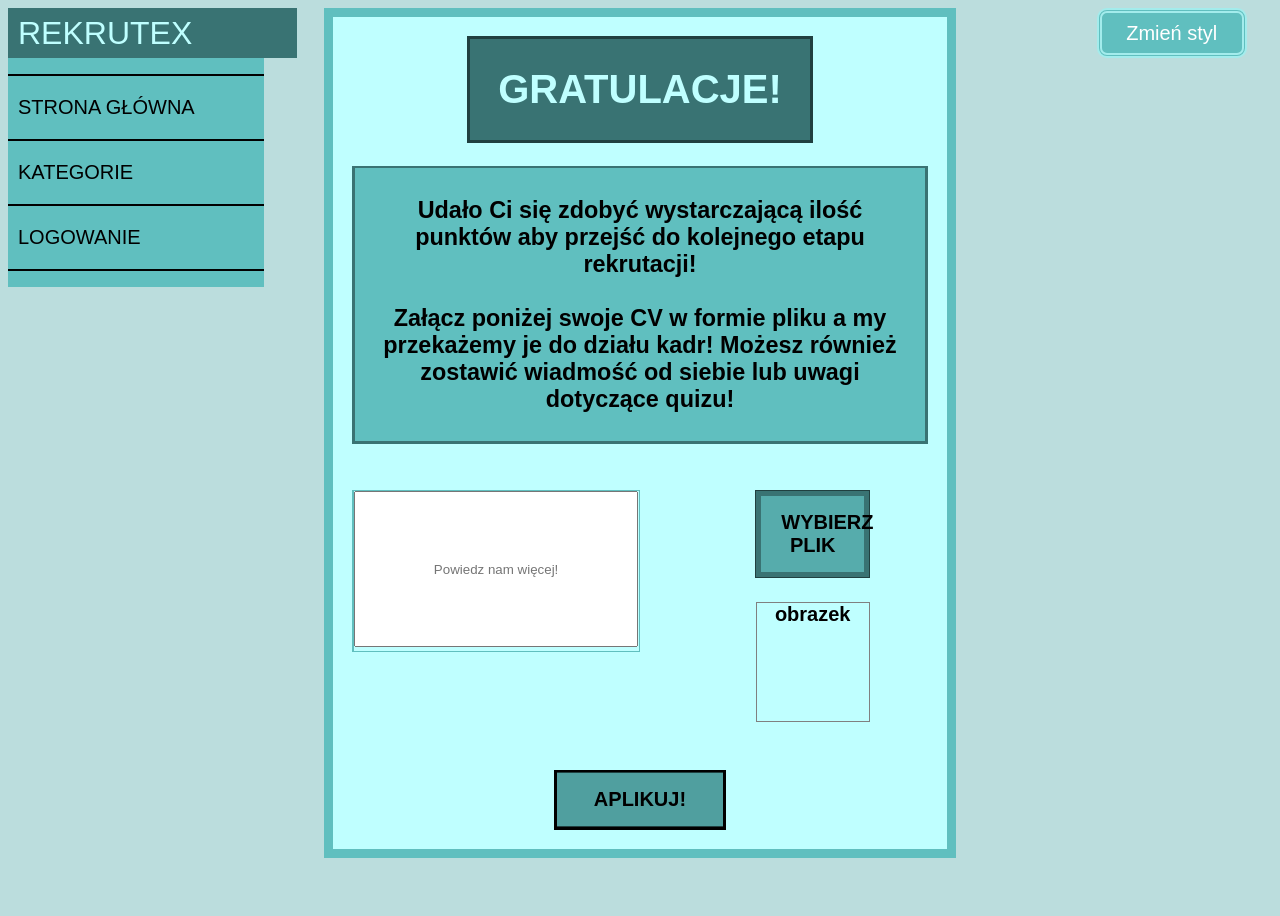
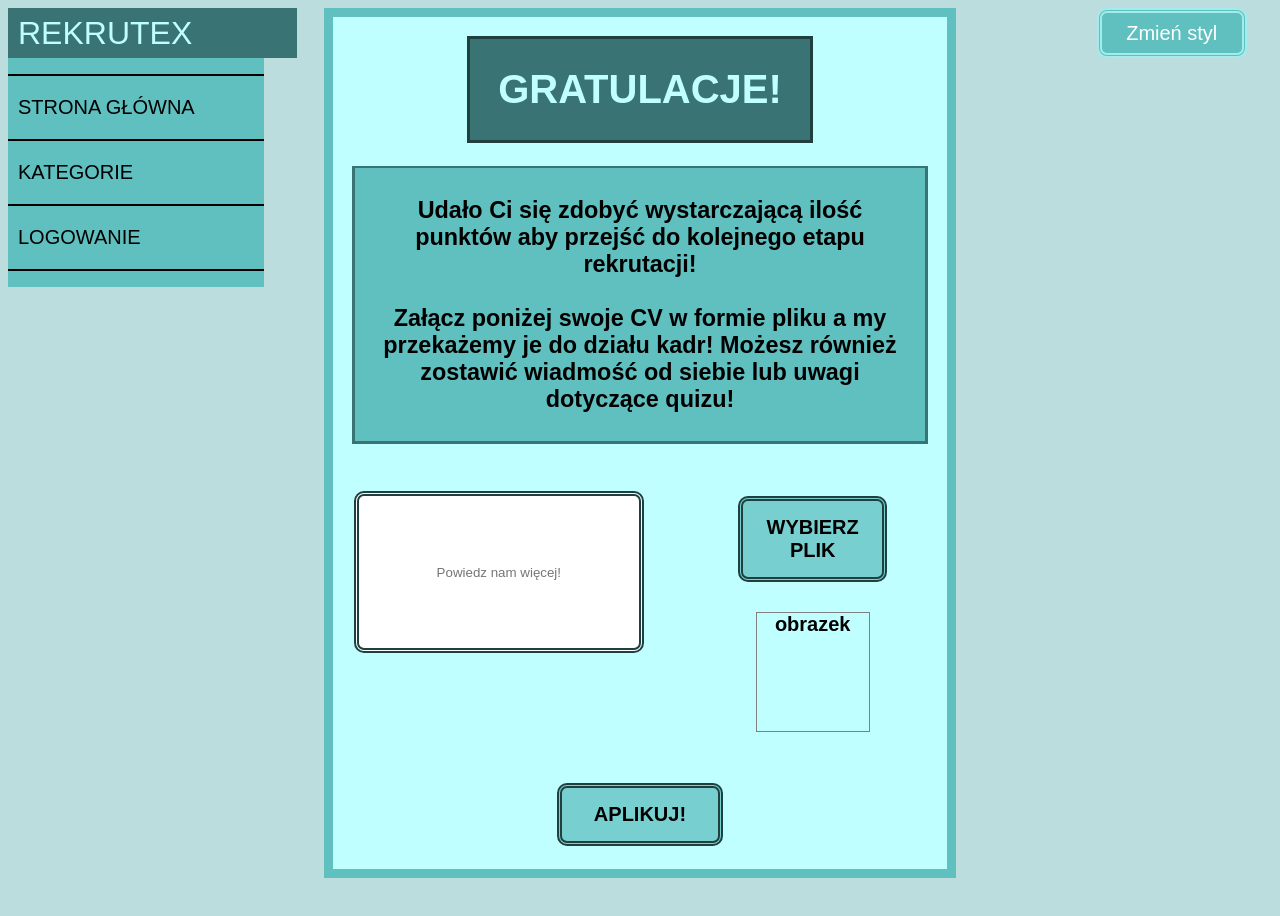
Before and after one commit to AgnieszkaM2/Rekrutex-App, an Angular app in the folder Rekrutex_AngularApp/: page /formularz-kontaktowy in a window 1280 px wide. Shown: the top 916 px of the page. Built offline with nearby package versions, Linux system fonts and the light colour scheme.

Commit message:
Fix dla formularza
Fix stylu dla formularza kontaktowego

```diff
--- a/Rekrutex_AngularApp/src/app/components/formularz-kontaktowy/formularz-kontaktowy.component.css
+++ b/Rekrutex_AngularApp/src/app/components/formularz-kontaktowy/formularz-kontaktowy.component.css
@@ -1,102 +1,63 @@
 #formularz_tlo {
-  align-self: center;
-  background-color: var(--content-bkg);
-  box-sizing: border-box;
-  display: flex;
-  justify-content: center;
   left: 0%;
   padding: 0.5%;
-  position: relative;
-  text-align: center;
   width: 100%;
 }
 #formularz_cialo {
-  background-color: var(--main-div-bkg);
-  box-sizing: border-box;
   padding: 3%;
-  font-family:Arial, Helvetica, sans-serif;
 }
 #formularz_naglowek_tlo {
-  background-color: var(--dark-bkg);
-  box-sizing: border-box;
   padding: 0.5%;
   width: 60%;
   left: 20%;
-  position: relative;
 }
 #formularz_naglowek_cialo {
-  background-color: var(--header-bkg);
-  color:var(--main-div-bkg);
-  box-sizing: border-box;
-  font-weight: bold;
   padding:1px;
 }
 #formularz_tresc_tlo {
-  background-color: var(--header-bkg);
-  box-sizing: border-box;
-  padding: 0.5%;
+
 }
 #formularz_tresc_cialo {
-  background-color: var(--content-bkg);
-  box-sizing: border-box;
   padding-left: 20px;
   padding-right: 20px;
   padding-top: 5px;
   padding-bottom:5px;
 }
 #formularz_interakcja{
-
-    position:relative;
-    display:flex;
-    padding:0px;
+  position:relative;
+  display:flex;
+  padding:0px;
 }
 #formularz_lewo {
-
-  box-sizing: border-box;
-  float:left;
   width:50%;
   left:0%;
   position:relative;
-
 }
 #formularz_prawo {
-  box-sizing: border-box;
-  float: left;
   width: 40%;
   left: 10%;
   position: relative;
-
 }
 #formularz_input_tlo {
-  background-color: var(--content-bkg);
-  box-sizing: border-box;
   padding: 0.5%;
   height: 162px;
-  position: relative;
 }
 #formularz_input_cialo {
-  background-color: var(--main-div-bkg);
-  box-sizing: border-box;
-  position:relative;
   height:100%;
 }
 #formularz_textbox{
-    position:relative;
     width:97%;
     height:150px;
     text-align:center;
+    border: 5px double var(--dark-bkg);
+    border-radius: 10px;
 }
 #formularz_upload_tlo {
-  background-color: var(--dark-bkg);
-  box-sizing: border-box;
   padding: 0.5%;
-  width: 50%;
-  left: 25%;
-  position: relative;
+  width: 70%;
+  left: 15%;
 }
 #formularz_upload_cialo {
-  background-color: var(--header-bkg);
-  box-sizing: border-box;
   font-weight: bold;
   padding:5px;
 }
@@ -116,83 +77,46 @@
   left:25%;
 }
 #formularz_submit_tlo {
-  background-color: #000000;
-  box-sizing: border-box;
   padding: 0.5%;
-  position: relative;
-  float: left;
   width: 30%;
   left: 35%;
 }
 #formularz_submit_cialo {
-  background-color: var(--dark-bkg);
-  box-sizing: border-box;
-  font-weight: bold;
-  color: var(--white-text);
   padding-top: 0.5%;
   padding-bottom: 0.5%;
 }
+#formularz_submit_tlo input[type="submit"] {
 
-#formularz_submit_tlo input[type="submit"] {
-  opacity: 0;
-  position: fixed;
-  width: 0;
 }
-
 #formularz_submit_tlo label {
-  color:var(--text);
-  display: inline-block;
-  width:100%;
-  margin: 0;
-  /* background-color: #60bfbf; */
-  background-color: rgba(var(--content-bkg-rgb),0.75);
-  box-sizing: border-box;
   padding-left: 30px;
   padding-right: 30px;
   padding-top: 15px;
   padding-bottom:15px;
+}
+#formularz_submit_tlo label:hover {
 
 }
-
-#formularz_submit_tlo label:hover {
-  background-color: rgba(var(--content-bkg-rgb),0.5);
-}
-
 #formularz_submit_tlo input[type="submit"]:active + label {
-  background-color: rgba(var(--main-div-bkg-rgb),1);
 
 }
+#formularz_upload_tlo input[type="file"] {
 
-#formularz_upload_tlo input[type="file"] {
-  opacity: 0;
-  position: fixed;
-  width: 0;
 }
-
 #formularz_upload_tlo label {
-  color:var(--text);
-  display: inline-block;
   width:100%;
   margin: 0;
-  /* background-color: #60bfbf; */
-  background-color: rgba(var(--content-bkg-rgb),0.75);
-  box-sizing: border-box;
   padding-left: 20px;
   padding-right: 20px;
   padding-top: 15px;
   padding-bottom:15px;
+}
+#formularz_upload_tlo label:hover {
 
 }
-
-#formularz_upload_tlo label:hover {
-  background-color: rgba(var(--content-bkg-rgb),0.5);
-}
-
 #formularz_upload_tlo input[type="file"]:active + label {
-  background-color: rgba(var(--main-div-bkg-rgb),1);
 
 }
-
 #formularz_tekst_cialo{
     padding-left: 20px;
     padding-right: 20px;
--- a/Rekrutex_AngularApp/src/app/components/formularz-kontaktowy/formularz-kontaktowy.component.html
+++ b/Rekrutex_AngularApp/src/app/components/formularz-kontaktowy/formularz-kontaktowy.component.html
@@ -36,8 +36,8 @@
         <div id="formularz_prawo">
           <div class="przycisk_tlo" id="formularz_upload_tlo">
             <div class="przycisk_cialo" id="formularz_upload_cialo">
-              <input type="file" id="formularz_upload">
-              <label for="formularz_upload">WYBIERZ PLIK</label>
+              <input class="przycisk_input" type="file" id="formularz_upload">
+              <label class="przycisk_label" for="formularz_upload">WYBIERZ PLIK</label>
             </div>
           </div>
           <br />
@@ -52,8 +52,8 @@
       <br />
       <div class="przycisk_tlo" id="formularz_submit_tlo">
         <div class="przycisk_cialo" id="formularz_submit_cialo">
-          <input type="submit" id="formularz_aplikuj">
-          <label for="formularz_aplikuj">APLIKUJ!</label>
+          <input class="przycisk_input" type="submit" id="formularz_aplikuj">
+          <label class="przycisk_label" for="formularz_aplikuj">APLIKUJ!</label>
         </div>
       </div>
 
```
